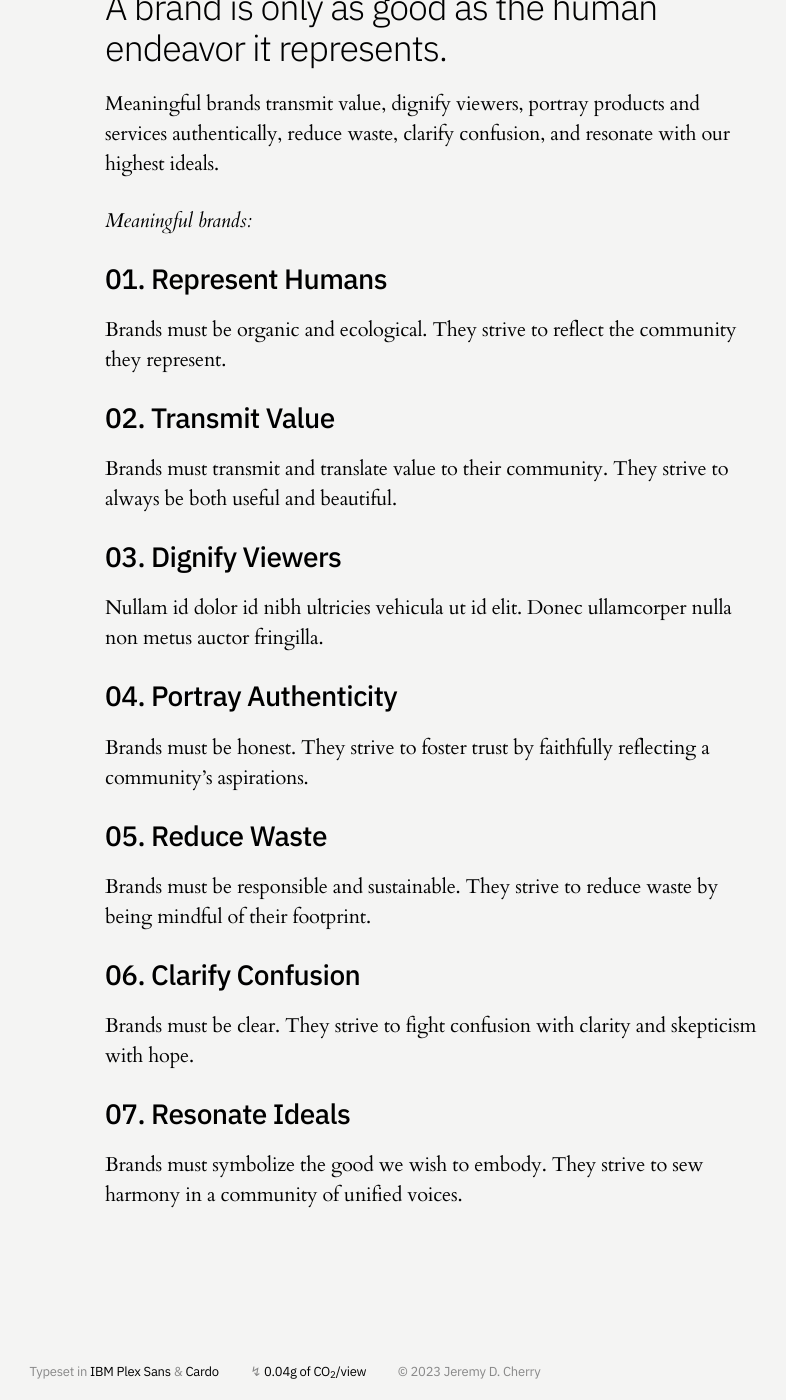
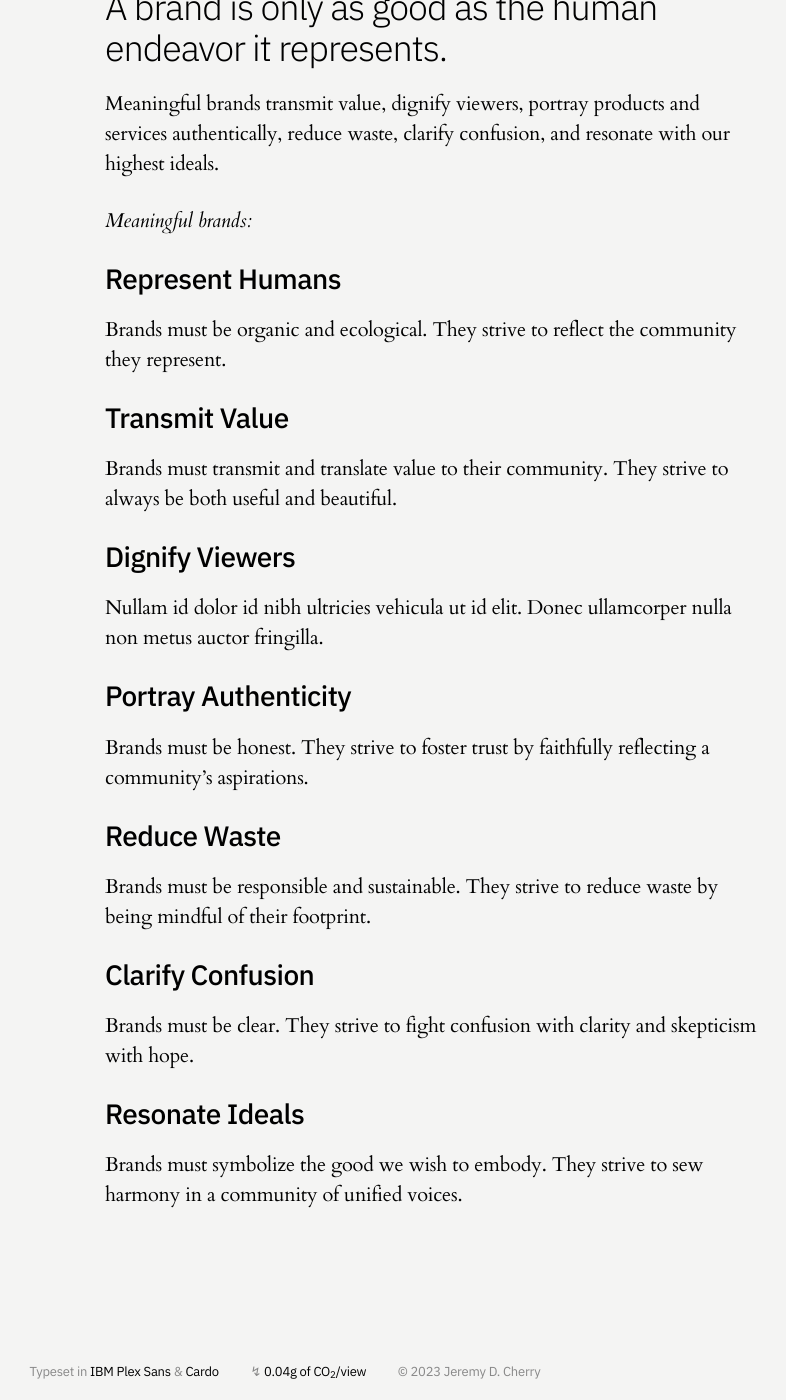
Before and after one commit to jeremydcherry/jeremydcherry.github.io, a Jekyll site: the page built from content/brands.md, in a window 1280 px wide and 1400 px high, scrolled down 354 px. Shown: the whole window, without its empty margins (355-1141 px from the left). Built offline with Jekyll 4.4.1, drawn with Linux system fonts in a browser that asks for light colours.

Commit message:
updated formatting

```diff
--- a/content/brands.md
+++ b/content/brands.md
@@ -14,23 +14,23 @@ Meaningful brands transmit value, dignify viewers, portray products and services
 _Meaningful brands:_
 
 
-## 01. Represent Humans
+## Represent Humans
 Brands must be organic and ecological. They strive to reflect the community they represent.
 
-## 02. Transmit Value
+## Transmit Value
 Brands must transmit and translate value to their community. They strive to always be both useful and beautiful.
 
-## 03. Dignify Viewers
+## Dignify Viewers
 Nullam id dolor id nibh ultricies vehicula ut id elit. Donec ullamcorper nulla non metus auctor fringilla.
 
-## 04. Portray Authenticity
+## Portray Authenticity
 Brands must be honest. They strive to foster trust by faithfully reflecting a community’s aspirations.
 
-## 05. Reduce Waste
+## Reduce Waste
 Brands must be responsible and sustainable. They strive to reduce waste by being mindful of their footprint.
 
-## 06. Clarify Confusion
+## Clarify Confusion
 Brands must be clear. They strive to fight confusion with clarity and skepticism with hope.
 
-## 07. Resonate Ideals
+## Resonate Ideals
 Brands must symbolize the good we wish to embody. They strive to sew harmony in a community of unified voices.
```
